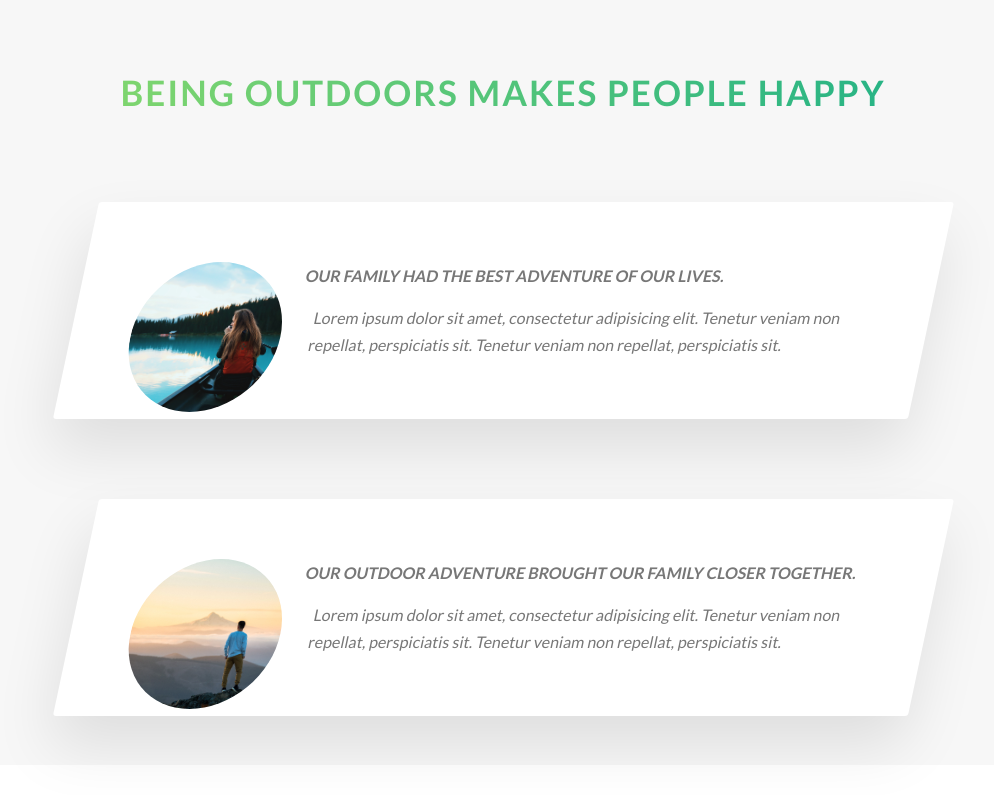
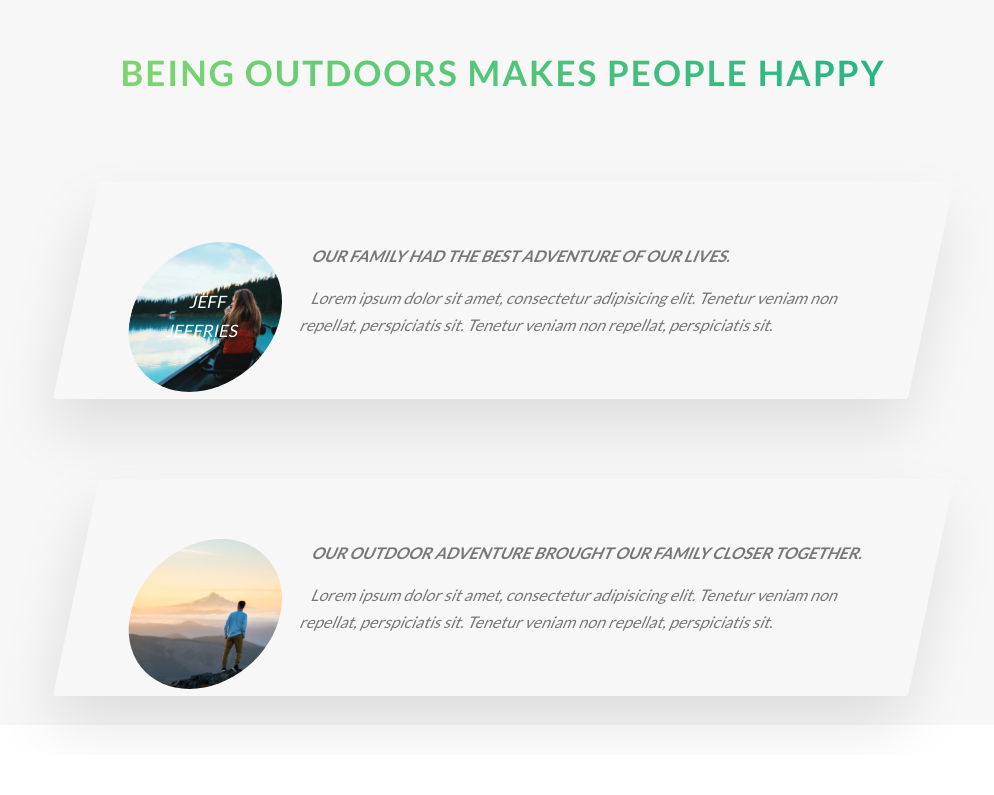
Before and after one commit to monfrair/NATOURS-7-19, a website: page index.html in a window 1280 px wide. Shown: the part 3342-4137 px from the top of the page, without its empty margins (137-1131 px from the left). After the commit the page ends 4097 px from the top, so only its background shows below. Drawn offline with Linux system fonts and the light colour scheme.

Commit message:
some additional coding

```diff
--- a/index.html
+++ b/index.html
@@ -265,6 +265,7 @@
                 <div class="story">
                     <figure class="story__shape">
                         <img class="story__img" src='img/nat-8.jpg' alt='Person on a tour'>
+                        <figcaption class="story__caption">Jeff Jeffries</figcaption>
                     </figure>
                     <div class="story__text">
                         <h3 class="heading-tertiary u-margin-bottom-small">Our Family had the best adventure of our
--- a/sass/components/_button.scss
+++ b/sass/components/_button.scss
@@ -10,7 +10,7 @@
         border-radius: 10rem;
         transition: all .2s;
         position: relative;
-        $default-font-size;
+        font-size: $default-font-size;
 
         //Change for the button element
         border: none;
--- a/sass/components/_story.scss
+++ b/sass/components/_story.scss
@@ -2,12 +2,15 @@
     width: 75%;
     margin: 0 auto;
     box-shadow: 0 3rem 6rem rgba($color-black, .1);
-    background-color: $color-white, .6);
+    background-color: ($color-white, .6);
     border-radius: 3px;
     padding: 6rem;
     padding-left: 9rem;
     font-size: $default-font-size;
     transform: skewX(-12deg);
+    position: relative;
+
+
 
 
     &__shape {
@@ -26,4 +29,20 @@
         height: 100%;
 
     }
+
+    &__text {
+        transform: skewX(-12deg);
+    }
+
+    &__caption {
+        position: absolute;
+        top: 50%;
+        left: 50%;
+        transform: translate(-50%, -50%);
+        color: $color-white;
+        text-transform: uppercase;
+        font-size: 1.7rem;
+        text-align: center;
+
+    }
 }
```
Also changed, not shown: css/style.css.
